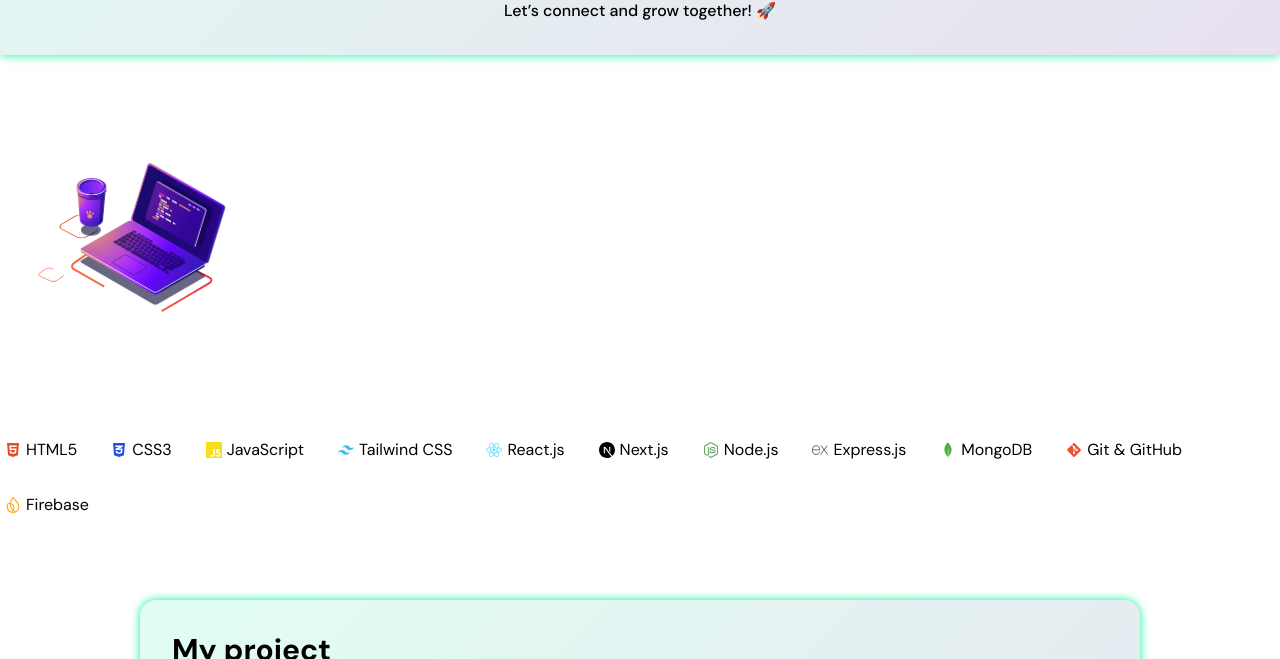
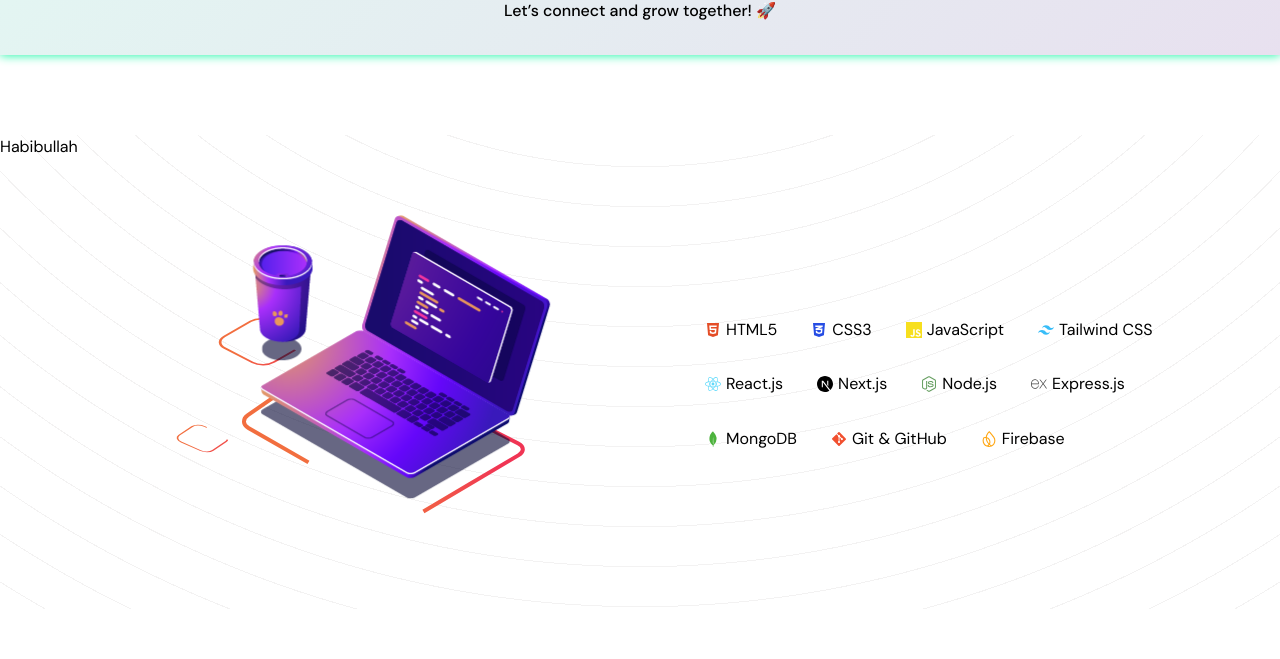
Before and after one commit to Habibullah-KH/Habibullah-portfolio, a Next.js app: page / in a window 1280 px wide. Shown: the part 1119-1778 px from the top of the page. Built offline with nearby package versions, Linux system fonts and the light colour scheme.

Commit message:
add text random effect

```diff
--- a/src/app/components/HeroSection/HeroSection.jsx
+++ b/src/app/components/HeroSection/HeroSection.jsx
@@ -3,7 +3,6 @@ import React from 'react'
 import Banner from '../Banner/Banner'
 import "./heroSection.css"
 import { useTheme } from '../Theme/useTheme'
-import Profilebanner from '../Profilebanner'
 
 export default function HeroSection() {
   const {darkMode} = useTheme();
--- a/src/app/components/MySkills/MySkills.jsx
+++ b/src/app/components/MySkills/MySkills.jsx
@@ -3,9 +3,13 @@
 import Lottie from "lottie-react";
 import { useEffect, useState } from "react";
 import SkillCard from "./SkillCard";
+import { useTheme } from "../Theme/useTheme";
+import RandomText from "../RandomText/RandomText";
 
 export default function Skills() {
   const [animationData, setAnimationData] = useState(null);
+    const {darkMode} = useTheme();
+
 
   useEffect(() => {
     fetch("/ProgrammingComputer.json")
@@ -14,13 +18,22 @@ export default function Skills() {
   }, []);
 
   return (
-    <div className="mx-auto">
+    <div className={`mySkillsContainer ${darkMode === "enabled" ? "bg_circel_black" : "bg_circel_white"}`}>
+        <RandomText text={'Habibullah'}/>
+
+    <div className={`mx-auto flex flex-col md:flex-row items-center justify-center
+    `}
+    >
+
       {animationData && (
-        <div style={{ width: 300, height: 300 }}>
+        <div >
           <Lottie animationData={animationData} loop={true} />
         </div>
       )}
+<div className="max-w-[30rem]">
       <SkillCard />
+</div>
+    </div>
     </div>
   );
 }
--- a/src/app/components/MySkills/mySkills.css
+++ b/src/app/components/MySkills/mySkills.css
@@ -1,3 +1,18 @@
+.bg_circel_white {
+  background-image:
+  repeating-radial-gradient(circle at 50% -120%, #f3f2f2 0, #f3f2f2 1px, transparent 1px, transparent 40px);
+
+
+    /* radial-gradient(circle at  50% 250%, rgba(255, 0, 0, 0.442), transparent) */
+
+}
+.bg_circel_black {
+  background-image:
+      repeating-radial-gradient(circle at 50% -120%, #333333 0, #333333 1px, transparent 1px, transparent 40px);
+
+
+}
+
 .skills-grid {
   display: flex;
   flex-wrap: wrap;
--- /dev/null
+++ b/src/app/components/RandomText/RandomText.jsx
@@ -0,0 +1,63 @@
+import React, { useState, useEffect, useRef } from 'react'
+
+export default function RandomText({text}) {
+  const chars = "!@#$%^&*()_+{}[]<>?/|";
+
+  const [displayText, setDisplayText] = useState("");
+  const [frame, setFrame] = useState(0);
+  const [start, setStart] = useState(false);
+  const ref = useRef(null);
+
+  useEffect(()=>{
+    const observer = new IntersectionObserver(
+      (entries) => {
+        if(entries[0].isIntersecting){
+          setStart(true);
+        }
+      },
+      {threshold: 0.5}
+    );
+
+    if(ref.current) observer.observe(ref.current);
+
+    return() => observer.disconnect();
+  },[])
+
+  useEffect(()=>{
+    if (!start) return;
+    let frameCount = 0;
+
+    const interval = setInterval(()=>{
+      frameCount++;
+      let newText = "";
+
+      for (let i = 0; i < text.length; i++){
+        if(i < frameCount / 2){
+          newText += text[i];
+        }
+        else{
+          newText += chars[Math.floor(Math.random() * chars.length)]
+        }
+      }
+
+      setDisplayText(newText);
+      setFrame(frameCount);
+
+      if (frameCount > text.length * 2) {
+        clearInterval(interval);
+        setDisplayText(text);
+      }
+    }, 80);
+    return ()=>clearInterval(interval);
+  }, [start, text])
+
+  return (
+    <>
+      <div ref={ref}>
+      <h1>
+        {displayText}
+      </h1>
+    </div>
+    </>
+  )
+}
```
Also changed, not shown: src/app/components/RandomText/style.css (added, +14 -0 lines).
